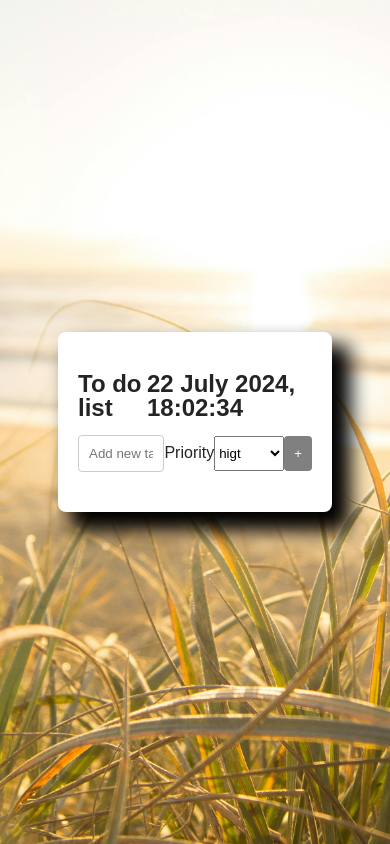
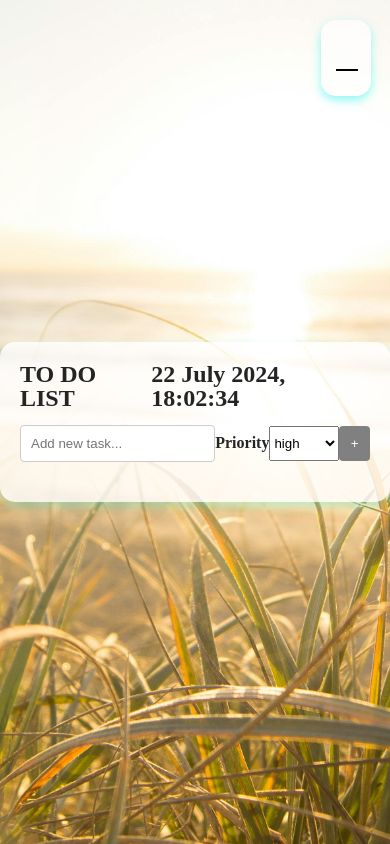
Before and after one commit to OlhaMy/TO-DO-LIST, a website built with Vite: page src/index.html in a window 390 px wide. Built offline with nearby package versions, Linux system fonts and the light colour scheme; no server answers.

Commit message:
getNewQuote

```diff
--- a/package.json
+++ b/package.json
@@ -15,6 +15,7 @@
   "author": "Olha Mykchalchuk<mmooaalife@gmail.com>",
   "license": "ISC",
   "dependencies": {
+    "axios": "^1.7.2",
     "izitoast": "^1.4.0",
     "vite-plugin-full-reload": "^1.0.5",
     "vite-plugin-html-inject": "^1.0.1"
--- a/src/css/styles.css
+++ b/src/css/styles.css
@@ -7,9 +7,8 @@
 @import url('./reset.css');
 @import url('./todo.css');
 
-
 :root {
-  font-family: Inter, Avenir, Helvetica, Arial, sans-serif;
+  font-family: American Typewriter, serif;
   font-size: 16px;
   line-height: 24px;
   font-weight: 400;
@@ -17,7 +16,6 @@
   color: #242424;
   background-color: rgba(255, 255, 255, 0.87);
 
-
   font-synthesis: none;
   text-rendering: optimizeLegibility;
   -webkit-font-smoothing: antialiased;
--- a/src/css/todo.css
+++ b/src/css/todo.css
@@ -1,9 +1,9 @@
-body, html {
+body,
+html {
   margin: 0;
   padding: 0;
   width: 100%;
   height: 100%;
-  font-family: Arial, sans-serif;
   display: flex;
   justify-content: center;
   align-items: center;
@@ -12,30 +12,52 @@ body, html {
   background-position: center;
   background-repeat: no-repeat;
   background-size: cover;
-
+  position: relative;
 }
 
-.container {
-  width: 60%;
-  background-color: #fff;
-  border-radius: 8px;
-  box-shadow: 15px 16px 20px 4px #000000;
-  padding: 20px;
+main {
+  width: 100%;
+  display: flex;
+  flex-direction: column;
+  align-items: center;
+  margin-top: 0;
 }
 
-.header {
-  text-align: center;
+.quote-container {
+  position: absolute;
+  top: 20px;
+  right: 20px;
+  background-color: rgba(255, 255, 255, 0.6);
+  padding: 15px;
+  border-radius: 15px;
+  box-shadow: 0 4px 10px rgba(27, 245, 235, 0.5);
 }
+
+.todos {
+  width: 80%;
+  display: flex;
+  justify-content: center;
+  margin-top: 20px;
+}
+
+.todos-container {
+  background-color: rgba(255, 255, 255, 0.8);
+  padding: 20px;
+  border-radius: 15px;
+  box-shadow: 0 4px 10px rgba(27, 245, 235, 0.3);
+  width: 100%;
+  max-height: 430px;
+  overflow-y: auto;
+}
+
 .todo-title {
   display: flex;
   justify-content: space-between;
   margin-bottom: 15px;
 }
-
-.todos {
-  margin-top: 20px;
+.text-priority {
+  font-weight: bold;
 }
-
 .todos-form {
   display: flex;
   justify-content: space-between;
@@ -50,17 +72,15 @@ body, html {
 }
 
 .todos-btn {
- background-color: gray;
- color: #fff;
+  background-color: gray;
+  color: #fff;
   border: none;
   border-radius: 4px;
   padding: 10px;
   cursor: pointer;
-
   width: 35px;
   height: 35px;
 }
-
 
 .todos-btn:hover,
 .todos-btn:focus {
@@ -68,6 +88,7 @@ body, html {
 }
 
 .todos-list {
+  max-height: 100%;
   list-style: none;
   padding: 0;
   margin-top: 20px;
@@ -80,18 +101,26 @@ body, html {
   padding: 10px;
   border-bottom: 1px solid #ccc;
 }
+
 .todos-select {
-
   height: 35px;
 }
+
 .btn-wrapper {
   display: flex;
   gap: 10px;
 }
+
 .todos-item button {
   background-color: gray;
   color: #fff;
+  margin-left: 10px;
+  padding: 5px 10px;
+  border: none;
+  border-radius: 4px;
+  cursor: pointer;
 }
+
 .todos-item button:hover,
 .todos-item button:focus {
   background-color: #218838;
@@ -111,10 +140,56 @@ body, html {
   color: #777;
 }
 
-.todos-item button {
-  margin-left: 10px;
-  padding: 5px 10px;
-  border: none;
-  border-radius: 4px;
-  cursor: pointer;
+/* Quote section styles */
+
+.quote {
+  text-align: center;
+  justify-content: flex-start;
+  font-size: 20px;
+  font-family: cursive;
+  font-weight: bold;
 }
+
+.author {
+  margin: 10px;
+  text-align: right;
+  font-size: 15px;
+  font-style: italic;
+  font-family: cursive;
+}
+
+hr {
+  margin: 10px 0;
+  width: 100%;
+  border: 1px solid black;
+  background-color: black;
+}
+
+/* Hover effect for both containers */
+.container:hover,
+.todos-container:hover {
+  box-shadow: 0 10px 10px rgb(0, 180, 230);
+}
+
+/* Media queries for responsiveness */
+
+@media (max-width: 1024px) {
+  .todos {
+    width: 90%;
+  }
+
+  .todos-container {
+    width: 100%;
+  }
+}
+
+@media (max-width: 768px) {
+  .todos {
+    width: 100%;
+    margin: 10px 0;
+  }
+
+  .quote-container {
+    right: 5%;
+  }
+}
--- a/src/index.html
+++ b/src/index.html
@@ -7,12 +7,25 @@
     <link rel="stylesheet" href="./css/styles.css" />
   </head>
   <body>
-    <div class="container">
-      <header class="header"></header>
-      <main>
-        <section class="todos">
+    <main>
+      <!------------------ #start Quote section ---------------->
+      <section class="quote-section">
+        <div class="quote-container">
+          <h1>
+            <span class="quote" id="quote"></span>
+          </h1>
+          <br />
+          <p class="author" id="author"></p>
+          <hr />
+        </div>
+      </section>
+      <!------------------ #end Quote section ------------------>
+
+      <!------------------ #start To-Do-List section ---------->
+      <section class="todos">
+        <div class="todos-container">
           <h1 class="todo-title">
-            To do list
+            TO DO LIST
             <span class="time"></span>
           </h1>
 
@@ -30,7 +43,7 @@
             <p class="text-priority">Priority</p>
 
             <select name="select" class="todos-select">
-              <option value="high">higt</option>
+              <option value="high">high</option>
               <option value="medium">medium</option>
               <option value="low">low</option>
             </select>
@@ -39,12 +52,12 @@
           </form>
 
           <ul class="todos-list"></ul>
-        </section>
-      </main>
-      <div class="newTask"></div>
-    </div>
+        </div>
+      </section>
+    </main>
 
-    <footer></footer>
+    <!------------------ #end To-Do-List section ------------>
+
     <script type="module" src="./js/script.js"></script>
   </body>
 </html>
--- a/src/js/BgImg.js
+++ b/src/js/BgImg.js
@@ -1,19 +1,23 @@
-export function getBgImg(q) {
-  const BASE_URL = 'https://pixabay.com/api/';
-  const params = new URLSearchParams({
+import axios from 'axios';
+
+axios.defaults.baseURL = 'https://pixabay.com/api/';
+
+export async function getBgImg(q) {
+  try {
+    const response = await axios.get('', {
+      params: {
         key: '44946850-4c776fe0ffa968f959f660738',
         q,
         image_type: 'photo',
         orientation: 'horizontal',
         safesearch: true,
+      },
     });
-
-  return fetch(`${BASE_URL}?${params}`).then(response => {
-    if (!response.ok) {
-      throw new Error(response.status);
+    return response.data;
+  } catch (error) {
+    console.error('Fetch error: ', error);
+    throw error;
   }
-    return response.json();
-  });
 }
 
 export function getTimeOfDay() {
@@ -46,3 +50,7 @@ export function updateBackground() {
       console.error('Error fetching background image:', error);
     });
 }
+
+updateBackground();
+
+setInterval(updateBackground, 3600000);
--- /dev/null
+++ b/src/js/getNewQuote.js
@@ -0,0 +1,22 @@
+const text = document.getElementById('quote');
+const author = document.getElementById('author');
+
+export const getNewQuote = async () => {
+  var url = 'https://type.fit/api/quotes';
+
+  const response = await fetch(url);
+  console.log(typeof response);
+
+  const allQuotes = await response.json();
+
+  const indx = Math.floor(Math.random() * allQuotes.length);
+  const quote = allQuotes[indx].text;
+  const auth = allQuotes[indx].author;
+
+  if (auth == null) {
+    author = 'Anonymous';
+  }
+
+  text.innerHTML = quote;
+  author.innerHTML = '~ ' + auth;
+};
--- a/src/js/script.js
+++ b/src/js/script.js
@@ -10,6 +10,7 @@ import {
   createTodoMarkup,
 } from './todoMarkup';
 import { getBgImg, getTimeOfDay, updateBackground } from './BgImg';
+import { getNewQuote } from './getNewQuote';
 
 const refs = {
   form: document.querySelector('.js-form'),
@@ -29,7 +30,15 @@ refs.form.addEventListener('submit', e => {
     return iziToast.error({
       title: 'Error',
       message: 'Please enter both a task and a priority',
-      position: 'topRight',
+      position: 'bottomRight',
+    });
+  }
+
+  if (todos.some(todo => todo.text === todosName)) {
+    return iziToast.warning({
+      title: 'Warning',
+      message: 'You already have such a task',
+      position: 'bottomRight',
     });
   }
 
@@ -43,6 +52,7 @@ refs.form.addEventListener('submit', e => {
   saveToLs('todos', todos);
 
   refs.todoList.innerHTML = todos.map(createTodoMarkup).join('');
+  refs.todoList.scrollTop = refs.todoList.scrollHeight;
   e.currentTarget.reset();
 });
 
@@ -76,6 +86,8 @@ window.addEventListener('load', updateBackground);
 
 setInterval(updateBackground, 3600000);
 
+getNewQuote();
+
 // edit function
 // scroll
 // render  catchphrases
```
Also changed, not shown: src/todo.html (deleted, +0 -15 lines), 1 other file. Lines whose indentation alone changed are shown as unchanged.
